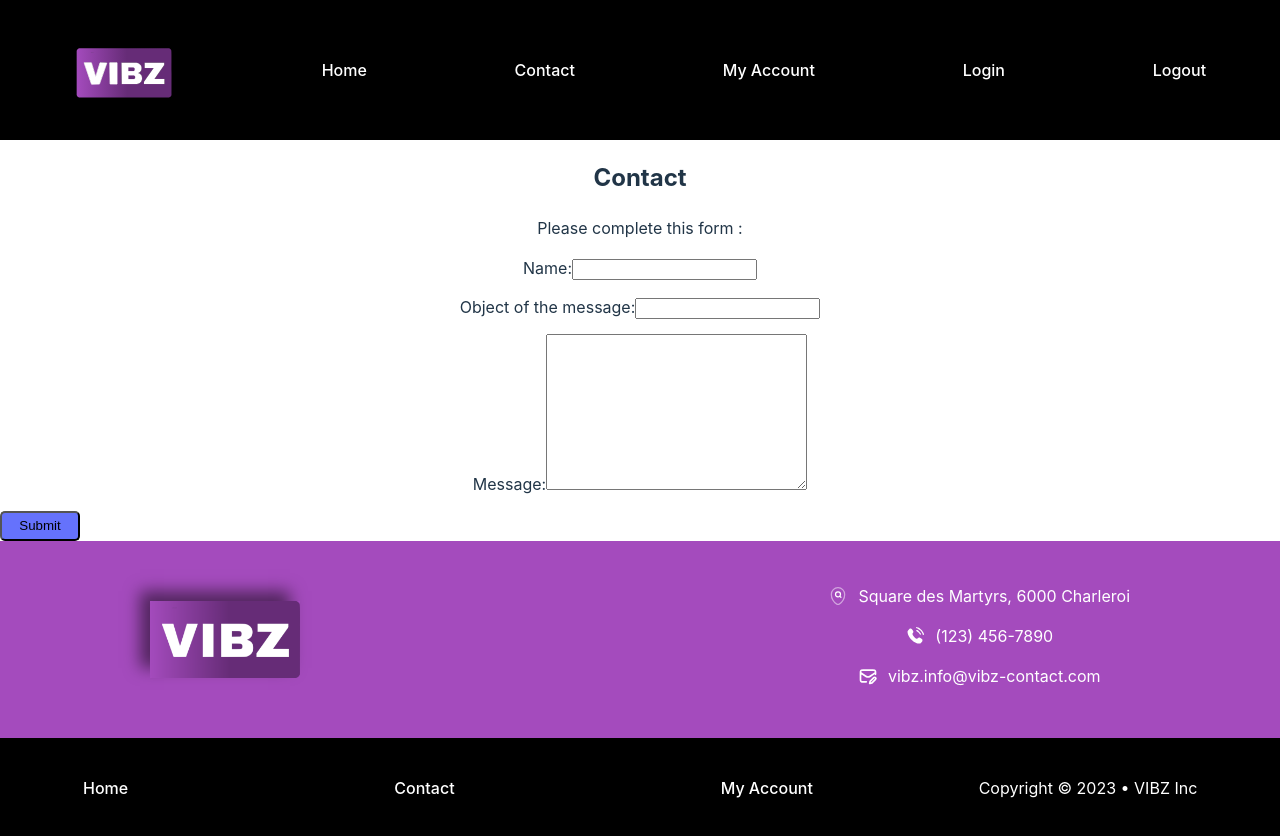
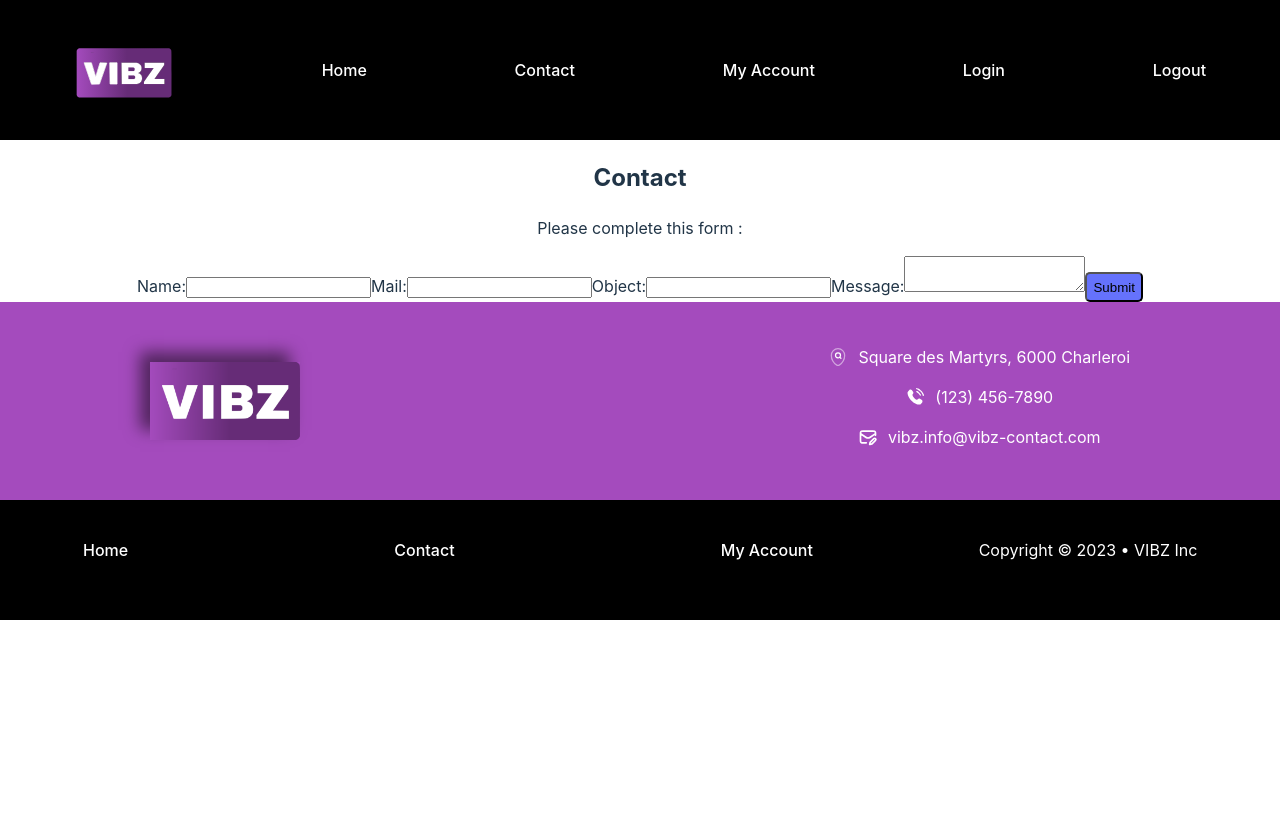
Before and after one commit to benHuey1/Concert-App, a React (Vite) app in the folder client/: page /contact in a window 1280 px wide. Shown: the top 836 px of the page. After the commit the page ends 800 px from the top, so only its background shows below. Built offline with nearby package versions, Linux system fonts and the light colour scheme.

Commit message:
validation front formulaires

```diff
--- a/client/package.json
+++ b/client/package.json
@@ -15,6 +15,7 @@
     "match-sorter": "^6.3.1",
     "react": "^18.2.0",
     "react-dom": "^18.2.0",
+    "react-hook-form": "^7.45.4",
     "react-router-dom": "^6.14.2",
     "sort-by": "^0.0.2"
   },
--- a/client/src/App.jsx
+++ b/client/src/App.jsx
@@ -12,6 +12,8 @@ import MyAccount from './components/My-Account/My-Account';
 import Error404 from './components/Error-page/Error404';
 import ErrorPage from './components/Error-page/Error-page';
 import Footer from './components/Footer/Footer';
+import Login from './components/Login-signup/Login';
+import Signup from './components/Login-signup/Signup';
 
 function App() {
 
@@ -27,6 +29,8 @@ function App() {
         </Route>
         <Route path='/contact' element={<Contact />} errorElement={<ErrorPage />} />
         <Route path='/my-account' element={<MyAccount />} errorElement={<ErrorPage />} />
+        <Route path='/login' element={<Login />} errorElement={<ErrorPage />} />
+        <Route path='/signup' element={<Signup />} errorElement={<ErrorPage />} />
         <Route path='*' element={<Error404 />} />
       </Routes>
       <Footer />
--- a/client/src/components/Form/Form-contact.jsx
+++ b/client/src/components/Form/Form-contact.jsx
@@ -1,16 +1,120 @@
 import { useState } from "react";
 import Button from "../Button/Button";
+import { useForm } from "react-hook-form";
 
 export default function FormContact() {
-    const [name, setName] = useState('');
-    const [object, setObject] = useState('');
-    const [message, setMessage] = useState('');
+    // const [name, setName] = useState('');
+    // const [object, setObject] = useState('');
+    // const [message, setMessage] = useState('');
+    // const [mail, setMail] = useState('');
+
+  const { register, handleSubmit, watch, formState: { errors } } = useForm();
+  const onSubmit = (data) => { alert(JSON.stringify(data)); };
+  console.log(watch("example")); // you can watch individual input by pass the name of the input
 
     return (
         <>
-        <form className="form" action="" method="post">
+            <form onSubmit={handleSubmit(onSubmit)}>
+                <label>Name:</label>
+                <input
+                    {...register("name", {
+                    required: true,
+                    minLength: 2,
+                    maxLength: 20,
+                    pattern: /^[A-Z_]+$/i
+                    })}
+                />
+                {errors?.name?.type === "required" &&
+                    <p>This field is required</p>
+                }
+                {errors?.name?.type === "minLength" && (
+                    <p>First name cannot subceed 2 characters</p>
+                )}
+                {errors?.name?.type === "maxLength" && (
+                    <p>First name cannot exceed 20 characters</p>
+                )}
+                {errors?.name?.type === "pattern" && (
+                    // eslint-disable-next-line react/no-unescaped-entities
+                    <p>'_' & Alphabetical characters only</p>
+                )}
+                {errors.name && (
+                    // eslint-disable-next-line react/no-unescaped-entities
+                  <p>Name must be between 2 and 20 characters long, no bumbers, '_' accepted</p>
+                )}
+                <label>Mail:</label>
+                <input {...register("mail", {
+                    required: true,
+                    pattern: /^[A-Z0-9._%+-]+@[A-Z0-9.-]+\.[A-Z]{2,4}$/i
+                    })} />
+                {errors?.mail?.type === "mail" && (
+                    <p>Invalid email address</p>
+                )}
+                {errors?.mail?.type === "required" &&
+                    <p>This field is required</p>
+                }
+                {errors.mail && (
+                    // eslint-disable-next-line react/no-unescaped-entities
+                  <p>Insert an email adress valid</p>
+                )}
+                <label>Object:</label>
+                <input
+                    {...register("object", {
+                    required: true,
+                    minLength: 2,
+                    maxLength: 50,
+                    pattern: /^[A-Z]+$/i
+                    })}
+                />
+                {errors?.object?.type === "required" &&
+                    <p>This field is required</p>
+                }
+                {errors?.object?.type === "minLength" && (
+                    <p>First name cannot subceed 2 characters</p>
+                )}
+                {errors?.object?.type === "maxLength" && (
+                    <p>First name cannot exceed 20 characters</p>
+                )}
+                {errors?.object?.type === "pattern" && (
+                    // eslint-disable-next-line react/no-unescaped-entities
+                    <p>Alphabetical characters only</p>
+                )}
+                {errors.object && (
+                    // eslint-disable-next-line react/no-unescaped-entities
+                  <p>Object must be between 2 and 20 characters long, no numbers</p>
+                )}
+                <label>Message:</label>
+                <textarea {...register("textarea", {
+                    required: true,
+                    minLength: 2,
+                    maxLength: 200,
+                    pattern: /^[A-Za-z0-9\s:()]+$/i
+                     })} />
+                {errors?.textarea?.type === "required" &&
+                    <p>This field is required</p>
+                }
+                {errors?.textarea?.type === "minLength" && (
+                    <p>First name cannot subceed 2 characters</p>
+                )}
+                {errors?.textarea?.type === "maxLength" && (
+                    <p>First name cannot exceed 200 characters</p>
+                )}
+                {errors?.textarea?.type === "pattern" && (
+                    // eslint-disable-next-line react/no-unescaped-entities
+                    <p>Only alphanumeric characters, spaces and ":()" are allowed</p>
+                )}
+                {errors.textarea && (
+                    // eslint-disable-next-line react/no-unescaped-entities
+                    <p>Text must be between 2 and 200 characters long, spaces and ':()' are allowed</p>
+                )}
+                <Button content="Submit"/>
+            </form>
+        {/* <form className="form" action="" method="post">
             <label htmlFor="">
                 Name:
+                <input type="mail" value={name} id="" onChange={e => setMail(e.target.value)} />
+            </label>
+            <label htmlFor="">
+                Mail:
                 <input type="text" value={name} id="" onChange={e => setName(e.target.value)} />
             </label>
             <label htmlFor="">
@@ -25,13 +129,16 @@ export default function FormContact() {
             {name !== '' &&
                 <p>Your name is {name}.</p>
             }
+            {mail !== '' &&
+                <p>Your name is {mail}.</p>
+            }
             {object !== '' &&
                 <p>The object of the message is {object}.</p>
             }
             {message !== '' &&
                 <p>Your message is {message}.</p>
             }
-        </form>
+        </form> */}
         </>
     )
 }
--- a/client/src/components/Form/Form.jsx
+++ b/client/src/components/Form/Form-login.jsx
@@ -2,7 +2,7 @@ import { useState } from "react";
 import Button from "../Button/Button";
 // import Checkbox from './Checkbox';
 
-export default function Form() {
+export default function FormLogin() {
     const [name, setName] = useState('');
     const [password, setPassword] = useState('');
     const [mail, setmail] = useState('');
@@ -11,28 +11,15 @@ export default function Form() {
         <>
         <form className="form" action="" method="post">
             <label htmlFor="">
-                Name:
-                <input type="text" value={name} id="" onChange={e => setName(e.target.value)} />
-            </label>
-            <label htmlFor="">
-                Password:
+                Mail:
                 <input type="mail" value={mail} id="" onChange={e => setmail(e.target.value)} />
             </label>
             <label htmlFor="">
                 Password:
                 <input type="password" value={password} id="" onChange={e => setPassword(e.target.value)} />
             </label>
-            <div className="radio">
-                <label>
-                    <input type="radio" value="artist" />
-                    I'm an Artist
-                </label>
-                <label>
-                    <input type="radio" value="public" />
-                    I'm a Public
-                </label>
-            </div>
-            <Button content="ok"/>
+            <Button content="Log In"/>
+            <div>Not yet registered ? <a href="/signup">Signup</a></div>
             {name !== '' &&
                 <p>Your name is {name}.</p>
             }
--- /dev/null
+++ b/client/src/components/Form/Form-signup.jsx
@@ -0,0 +1,49 @@
+import { useState } from "react";
+import Button from "../Button/Button";
+// import Checkbox from './Checkbox';
+
+export default function FormSignup() {
+    const [name, setName] = useState('');
+    const [password, setPassword] = useState('');
+    const [mail, setMail] = useState('');
+
+    return (
+        <>
+        <form className="form" action="" method="post">
+            <label htmlFor="">
+                Name:
+                <input type="text" value={name} id="" onChange={e => setName(e.target.value)} />
+            </label>
+            <label htmlFor="">
+                Mail:
+                <input type="mail" value={name} id="" onChange={e => setMail(e.target.value)} />
+            </label>
+            <label htmlFor="">
+                Password:
+                <input type="password" value={password} id="" onChange={e => setPassword(e.target.value)} />
+            </label>
+            <div className="radio">
+                <label>
+                    <input type="radio" value="artist" />
+                    I'm an Artist
+                </label>
+                <label>
+                    <input type="radio" value="public" />
+                    I'm a Public
+                </label>
+            </div>
+            <Button content="Sign Up"/>
+            <div>Already registered ? <a href="/login">Login</a></div>
+            {name !== '' &&
+                <p>Your name is {name}.</p>
+            }
+            {password !== '' &&
+                <p>Your password is {password}.</p>
+            }
+            {mail !== '' &&
+                <p>Your mail is {mail}.</p>
+            }
+        </form>
+        </>
+    )
+}
--- a/client/src/components/Login-signup/Login.jsx
+++ b/client/src/components/Login-signup/Login.jsx
@@ -1,11 +1,11 @@
 import React from "react";
-import Form from "../Form/Form";
+import FormLogin from "../Form/Form-login";
 
 export default function Login() {
     return (
         <>
             <h2>Login</h2>
-            <Form />
+            <FormLogin />
         </>
     )
 }
--- /dev/null
+++ b/client/src/components/Login-signup/Signup.jsx
@@ -0,0 +1,11 @@
+import React from "react";
+import FormSignup from "../Form/Form-signup";
+
+export default function Signup() {
+    return (
+        <>
+            <h2>Signup</h2>
+            <FormSignup />
+        </>
+    )
+}
--- a/client/src/components/Navbar/Navbar.jsx
+++ b/client/src/components/Navbar/Navbar.jsx
@@ -20,7 +20,7 @@ export default function Navbar() {
             <NavLink  to="/home" className={"nav_link"}>Home</NavLink>
             <NavLink  to="/contact" className={"nav_link"}>Contact</NavLink>
             <NavLink  to="/my-account" className={"nav_link"}>My Account</NavLink>
-            <NavLink  to="/" className={"nav_link"}>Login</NavLink>
+            <NavLink  to="/login" className={"nav_link"}>Login</NavLink>
             <NavLink  to="/" className={"nav_link"}>Logout</NavLink>
         </nav>
         </>
```
Also changed, not shown: 1 other file (tests, documents, lock files or other folders).
